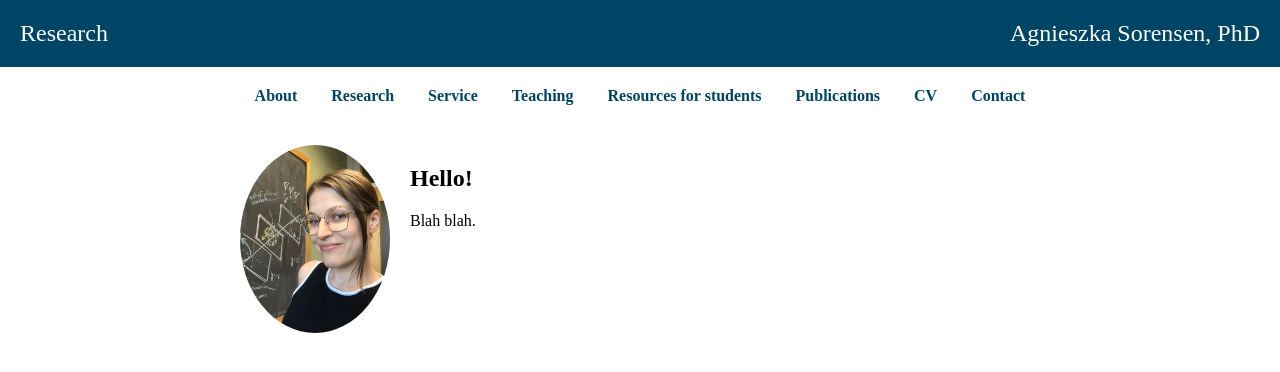
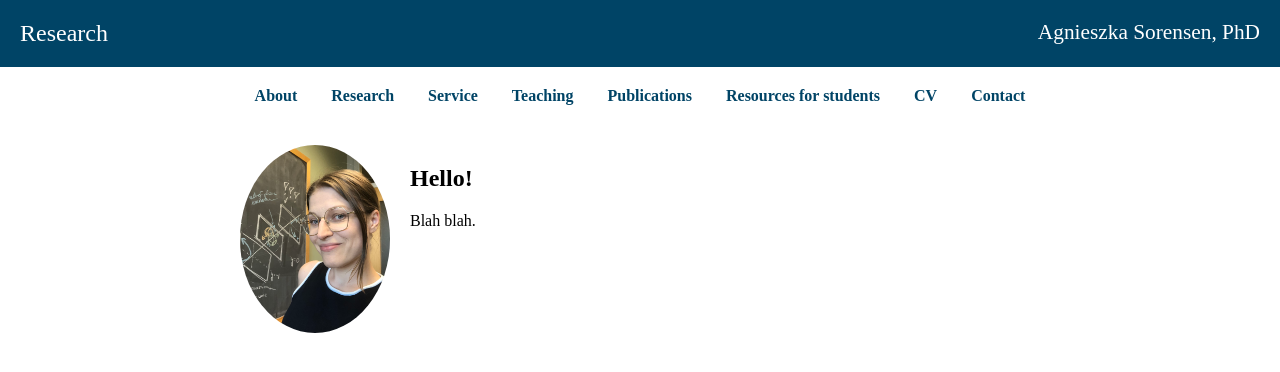
Before and after one commit to amsorens/amsorens.github.io, a plain HTML site: page research.html in a window 1280 px wide. Drawn offline with Linux system fonts and the light colour scheme.

Commit message:
Improve Research template

```diff
--- a/research.html
+++ b/research.html
@@ -49,15 +49,15 @@
   <body>
     <header>
       <div>Research</div> <!-- Left-aligned content -->
-      <div>Agnieszka Sorensen, PhD</div> <!-- Right-aligned content -->
+      <div style="font-size: 16pt;">Agnieszka Sorensen, PhD</div> <!-- Right-aligned content -->
     </header>
     <nav>
       <a href="index.html">About</a>
       <a href="research.html">Research</a>
       <a href="service.html">Service</a>
       <a href="teaching.html">Teaching</a>
+      <a href="publications.html">Publications</a>
       <a href="resources.html">Resources for students</a>
-      <a href="publications.html">Publications</a>
       <a href="cv.html">CV</a>
       <a href="contact.html">Contact</a>
     </nav>
```
